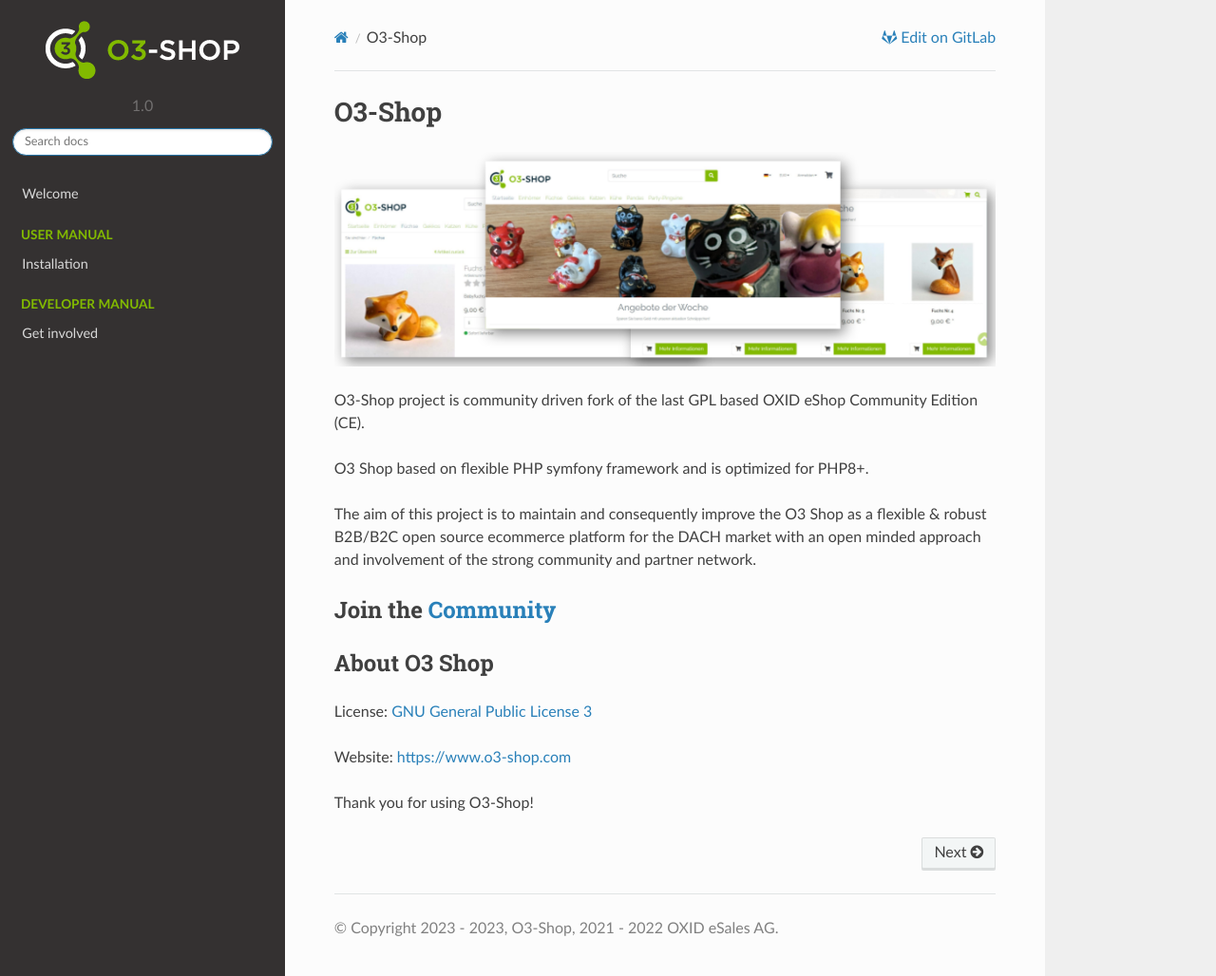
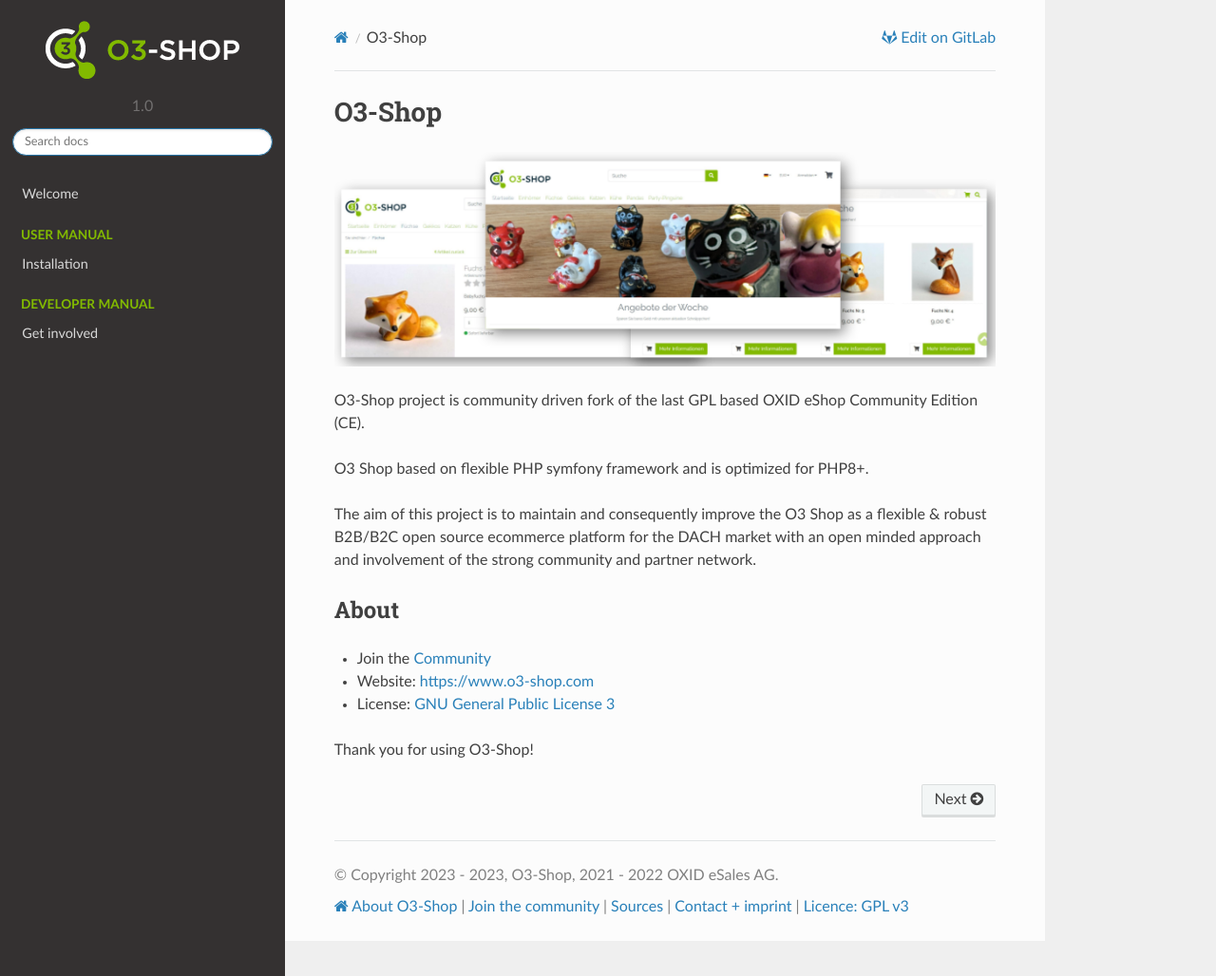
Before and after one commit to o3-shop/o3-documentation, a Sphinx documentation site: the page built from source/index.md, in a window 1280 px wide and 1028 px high. Shown: the whole window at 95% size. Built offline with Sphinx 7.4.7 and the Read the Docs theme 2.0.0, drawn with Linux system fonts in a browser that asks for light colours; part of the change alters nothing that is shown.

Commit message:
add link footer

```diff
--- /dev/null
+++ b/source/_templates/footer.html
@@ -0,0 +1,4 @@
+{% extends '!footer.html' %}
+{% block extrafooter %} {{super}}
+<a href="https://www.o3-shop.com/"><span class="icon icon-home"></span> About O3-Shop</a> | <a href="https://community.o3-shop.com/">Join the community</a> | <a href="https://gitlab.o3-shop.com/o3/">Sources</a> | <a href="https://www.o3-shop.com/contact/">Contact + imprint</a> | <a href="https://www.gnu.org/licenses/gpl-3.0.de.html">Licence: GPL v3</a>
+{% endblock %}
--- a/source/conf.py
+++ b/source/conf.py
@@ -54,7 +54,7 @@ html_context = {
 
     'show_sphinx': False,
 
-    "display_gitlab": True, # Integrate Gitlab
+    "display_gitlab": True,
     "gitlab_host": "gitlab.o3-shop.com",
     "gitlab_user": "o3", # Username
     "gitlab_repo": "o3-documentation", # Repo name
--- a/source/index.md
+++ b/source/index.md
@@ -26,12 +26,10 @@ O3 Shop based on flexible PHP symfony framework and is optimized for PHP8+.
 
 The aim of this project is to maintain and consequently improve the O3 Shop as a flexible & robust B2B/B2C open source ecommerce platform for the DACH market with an open minded approach and involvement of the strong community and partner network.
 
-## Join the [Community](https://community.o3-shop.com)
+## About
 
-## About O3 Shop
-
-License: [GNU General Public License 3](https://www.gnu.org/licenses/gpl-3.0.de.html)
-
-Website: [https://www.o3-shop.com](https://www.o3-shop.com)
+- Join the [Community](https://community.o3-shop.com)
+- Website: [https://www.o3-shop.com](https://www.o3-shop.com)
+- License: [GNU General Public License 3](https://www.gnu.org/licenses/gpl-3.0.de.html)
 
 Thank you for using O3-Shop!
```
